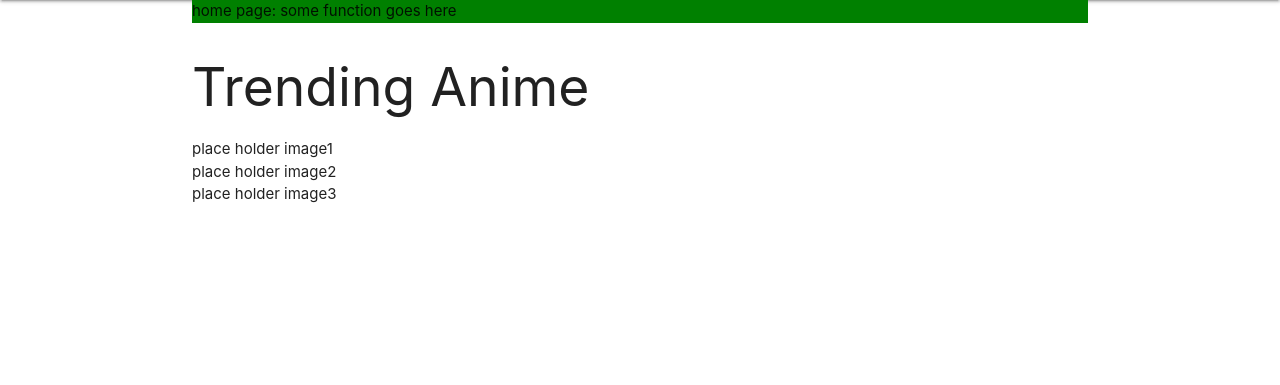
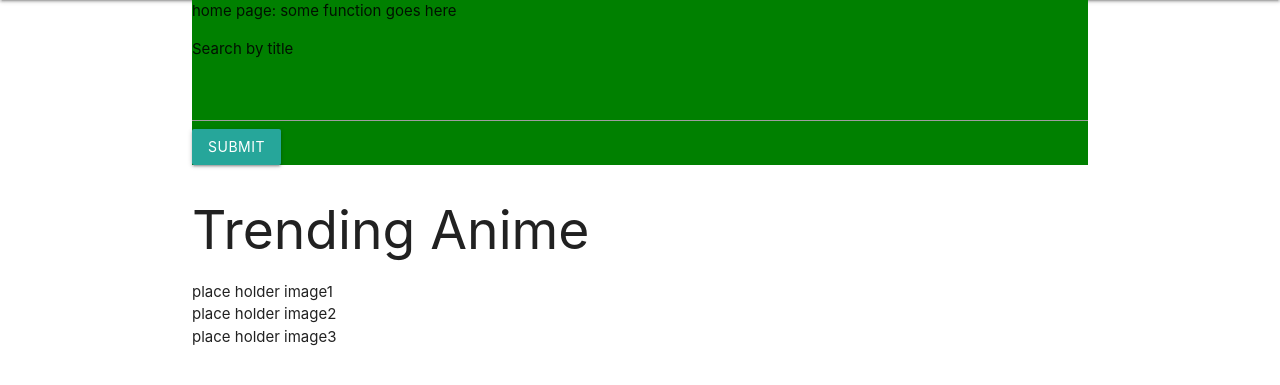
Before and after one commit to nickkucway/anirate, a Django app: page / in a window 1280 px wide. Shown: the part 79-464 px from the top of the page. Run offline with Django 4.2, Linux system fonts and the light colour scheme.

Commit message:
Search function added to home page

```diff
--- a/main_app/templates/home.html
+++ b/main_app/templates/home.html
@@ -5,6 +5,11 @@
 <section class="home-hero">
     <div>
         home page: some function goes here
+        <p>Search by title</p>
+        <form action="results" method="GET">
+            <input name="anime_search">
+            <input type="submit" value="Submit" class="btn">
+        </form>
     </div>
 </section>
 <section class="trending">
--- a/main_app/urls.py
+++ b/main_app/urls.py
@@ -6,5 +6,5 @@ urlpatterns = [
     path('about/', views.about, name='about'),
     path('accounts/signup/', views.signup, name='signup'),
     #path for returning anime results search
-    path('results/<str:anime_search>', views.results, name="results")
+    path('results/', views.results, name="results")
 ]
--- a/main_app/views.py
+++ b/main_app/views.py
@@ -24,8 +24,8 @@ def signup(request):
   context = {'form': form, 'error_message': error_message}
   return render(request, 'registration/signup.html', context)
 
-def results(request, anime_search):
-    anime_search = anime_search
+def results(request):
+    anime_search=request.GET.get('anime_search', '')
     api_url = f'https://api.jikan.moe/v4/anime?q={anime_search}&sfw'
     response = requests.get(api_url)
     data = response.json()
```
